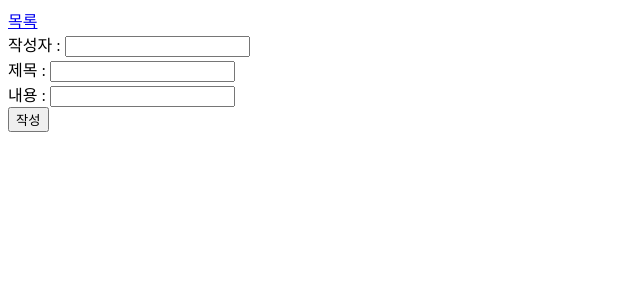
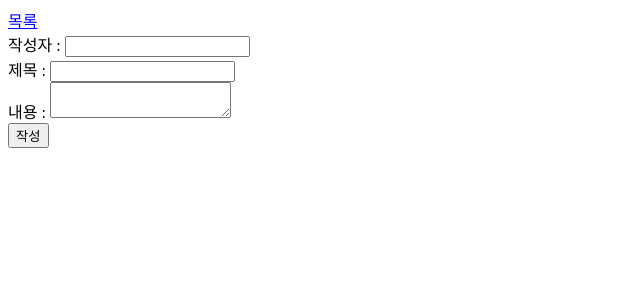
Before and after one commit to jihwangim09-design/2026_react, a React (Vite) app: page /write in a window 1280 px wide. Shown: the top 300 px of the page, without its empty margins (0-640 px from the left). Built offline with nearby package versions, Linux system fonts and the light colour scheme.

Commit message:
0923 1530

```diff
--- a/src/example/day07/Write.jsx
+++ b/src/example/day07/Write.jsx
@@ -1,4 +1,5 @@
 import { Link, useNavigate } from "react-router-dom"
+import axios from "axios";
 
 export default function Write(props){
     const navigate = useNavigate(); // 화면을 이동하기 위한 훅
@@ -6,13 +7,32 @@ export default function Write(props){
     // js -> location.href="" , React -> navigate("")
     // html/js 코드는 한번깜빡거림(새로고침이 들어감)
     // *html/js 코드는 깜빡거림*
+    // * 등록함수
+    const 등록함수 = async (event) =>{
+        event.preventDefault();
+        console.log( event.target )// 등록함수를 등록한 마크업
+        // 이벤트 발생시킨 form 마크업내 name 속성으로 입력값 반환
+        const obj = {
+            name : event.target.writer.value ,
+            subject : event.target.title.value ,
+            content : event.target.contents.value
+        }
+        // axios            obj = 입력받은값   await는 함수 앞에 async(비동기)안쓰면 에러남
+        const response = await axios.post("http://localhost:8080/api" , obj );
+        const data = response.data;
+        if( data == true ){ navigate("/list")} // 반환값이 true이면 페이지 전환
+
+    }
+
+
+
     return(<>
     <div>
         <Link to="/list">목록</Link>
-        <form>
+        <form onSubmit={ (event) => {등록함수(event);} }>
             작성자 : <input name="writer"/> <br/>
             제목 : <input name="title"/> <br/>
-            내용 : <input name="contents" row="3"/> <br/>
+            내용 : <textarea name="contents" row="3"/> <br/>
             <input type="submit" value="작성"/>
         </form>
     </div>
```
